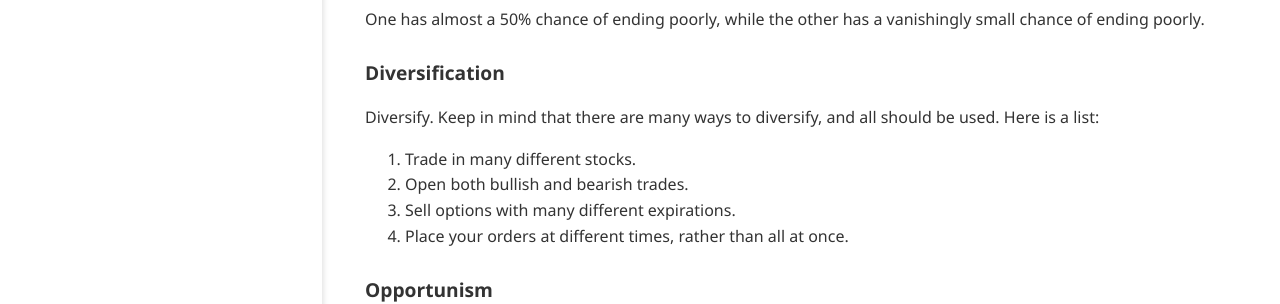
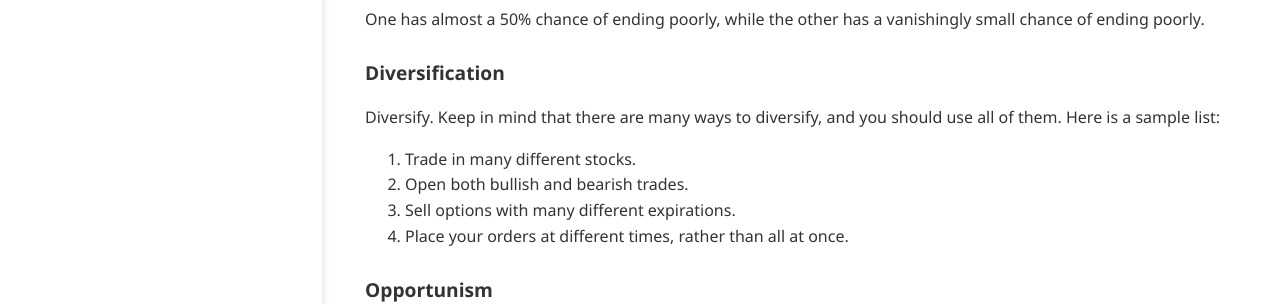
Before and after one commit to impuremaths/impuremaths.github.io, a Jekyll site: the page built from _posts/2021-03-02-trading-strategy.md, in a window 1280 px wide and 1178 px high. Shown: the part 661-965 px from the top of the window. Built offline with Jekyll 4.4.1, drawn with Linux system fonts in a browser that asks for light colours.

Commit message:
Update 2021-03-02-trading-strategy.md

```diff
--- a/_posts/2021-03-02-trading-strategy.md
+++ b/_posts/2021-03-02-trading-strategy.md
@@ -27,7 +27,7 @@ One has almost a 50% chance of ending poorly, while the other has a vanishingly
 
 ### Diversification
 
-Diversify. Keep in mind that there are many ways to diversify, and all should be used. Here is a list:
+Diversify. Keep in mind that there are many ways to diversify, and you should use all of them. Here is a sample list:
 
 1. Trade in many different stocks.
 2. Open both bullish and bearish trades.
```
